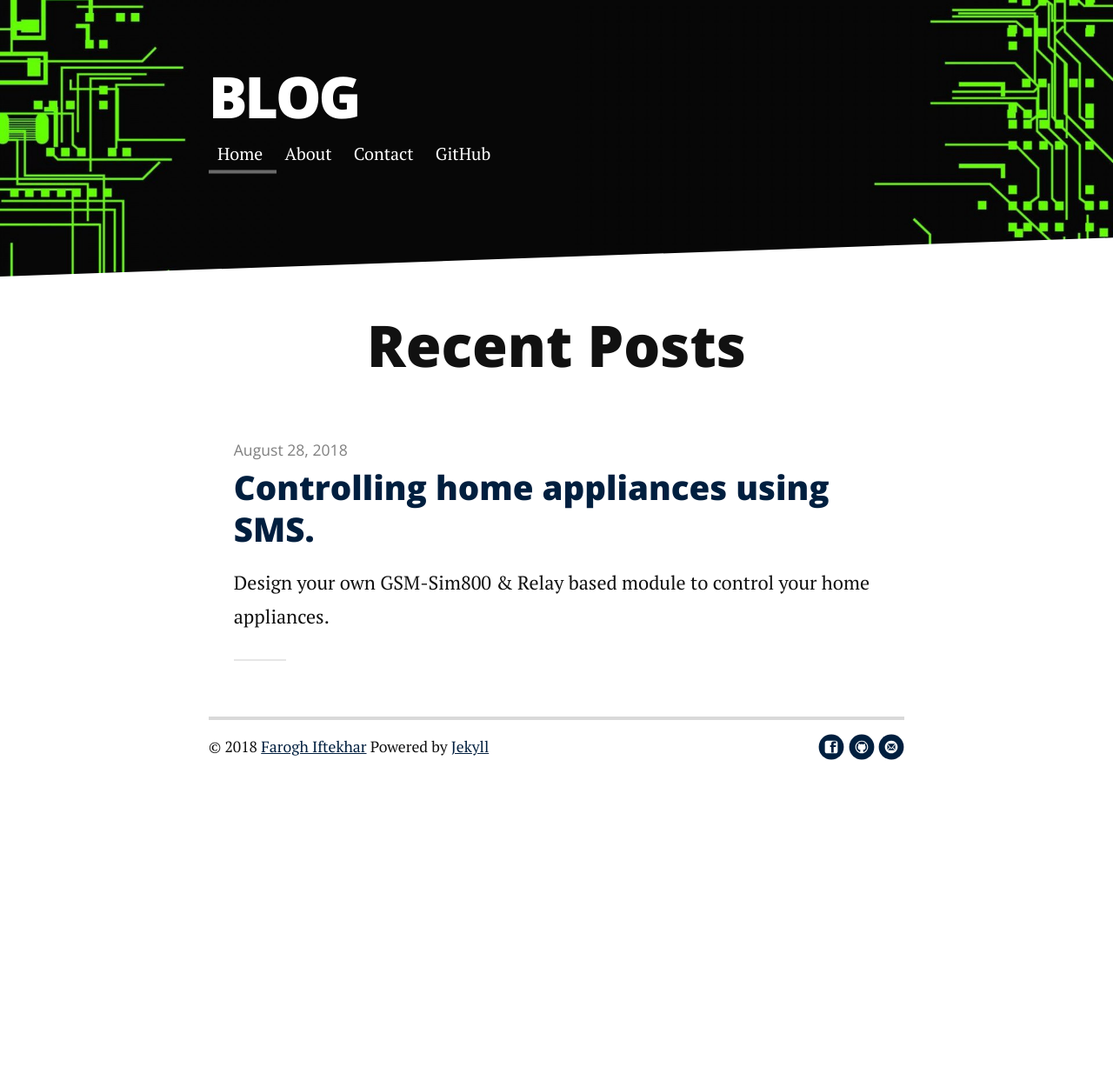
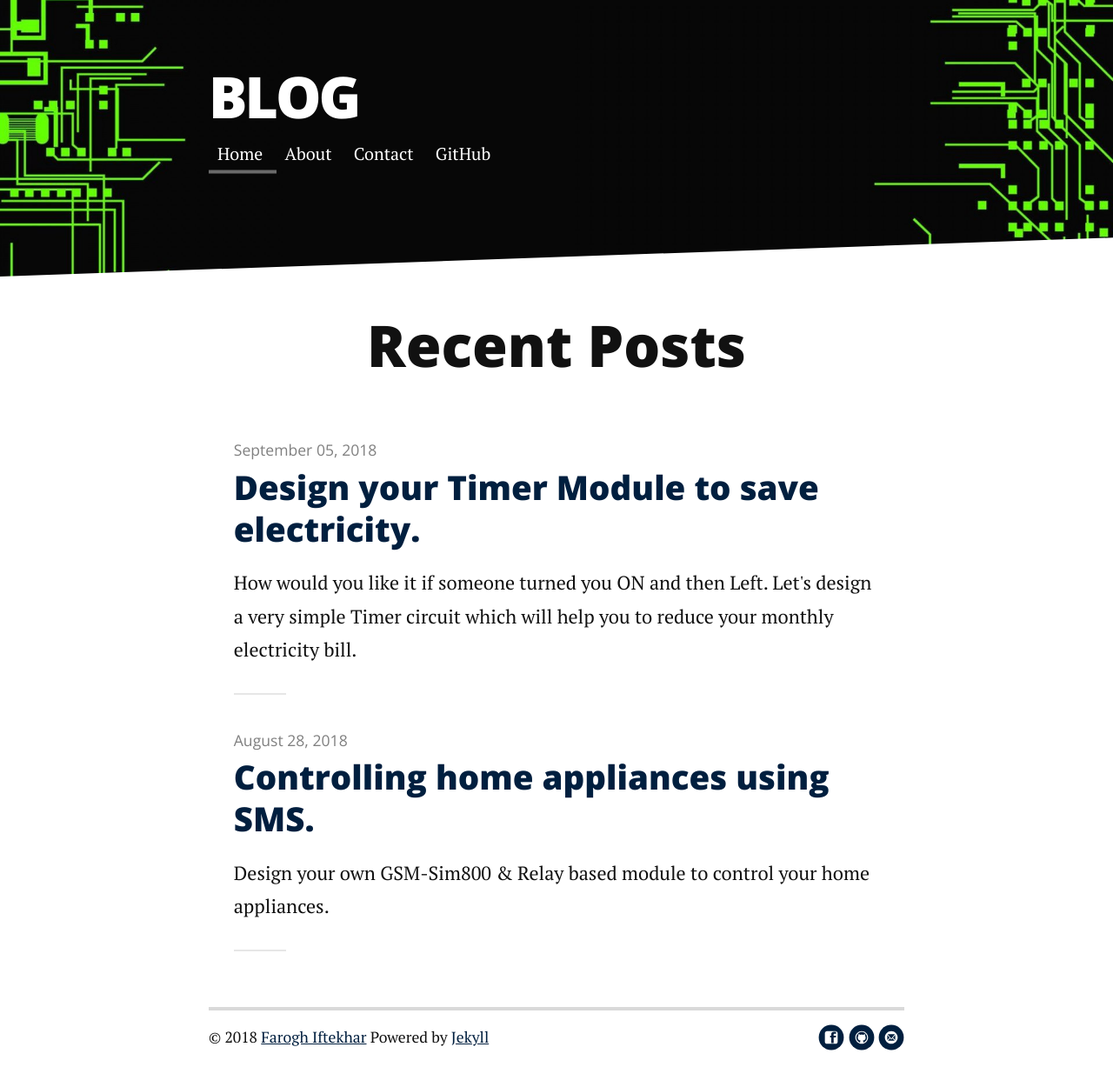
Before and after one commit to Farogh007/Blog, a Jekyll site: the page built from index.html, in a window 1280 px wide. Shown: the whole page at 87% size. Built offline with Jekyll 4.4.1, drawn with Linux system fonts in a browser that asks for light colours; nearby versions of some CDN libraries; the list of posts is cut into pages by our own code; before the commit the page ends 916 px from its top, so only the background shows below that; some of the changed lines change nothing that is shown.

Commit message:
blog2_Timer

```diff
--- a/_config.yml
+++ b/_config.yml
@@ -1,10 +1,10 @@
 title: Blog
 description: Blog for Electronics | Embeeded | Firmware | Software
 
-url: https://farogh007.github.io
-baseurl: "/Blog"
-#url: http://localhost:4000/
-#baseurl: ""
+#url: https://farogh007.github.io
+#baseurl: "/Blog"
+url: http://localhost:4000/
+baseurl: ""
 paginate_path: "blog/page:num/"
 permalink: blog/:title/
 
--- /dev/null
+++ b/_posts/2018-09-05-Timer_Module.markdown
@@ -0,0 +1,72 @@
+---
+layout: post
+title:  "Design your Timer Module to save electricity."
+date:   2018-09-05
+description: How would you like it if someone turned you ON and then Left. Let's design a very simple Timer circuit which will help you to reduce your monthly electricity bill.
+---
+
+<p class="intro"><span class="dropcap">I</span>ndia is the world's third largest producer and third largest consumer of electricity with 91% of Electricity coverage. Average electrcity consumed between 2017-18 is 1,149 kWh. India has surplus power generation capacity but lacks adequate infrastructure for supplying electricity to all needy people. Of the 1.4 billion people in the world who have no access to electricity, India accounts for over 160 million, some 32 million homes who have not access to electricity.
+</p>
+
+India's electricity sector is dominated by fossil fuels, and in particular coal, which in 2017-18 produced about three fourths of all electricity. However, the government is pushing for an increased investment in renewable energy. The National Electricity Plan of 2018 prepared by the Government of India states that the country does not need additional non-renewable power plants in the utility sector until 2027, with the commissioning of 50,025 MW coal-based power plants under construction and achieving 275,000 MW total installed renewable power capacity. Read [more..][WIKi]
+
+#### Now: Why should we save Energy?
+These are some biggest reason we should really think and make every effort to save energy.
+* Yes, saving energy will save your money.
+* In a bigger picture less electricity used means less fossils fuel burned and less carbon footprint.
+* Every single unit you save counts, remember 32 million homes in India still don't have access to electricity.
+
+One should adapt their behaviour to energy-saving lifestyles, switch off the equipments if it is not in use, use energy saving electrical appliances.
+
+#### Timer Module
+
+<img src="{{ '/assets/img/Timer_Module.png' | prepend: site.baseurl }}" alt="">
+
+A timer device is a great way to save both money and energy around your home. During the winter time usually we switch ON the water geyser and left it running the whole day. Place this device with your water geyser and set timer for 30 min, it will automatically switch off the geyser. Simmilarly you can place it at diffrent places of your home such as exhaust fan, washroom lights, Room heater etc.
+
+#### How it works?
+
+This is a very simple circuit, it has a microcontroller [Atmega328][328], an AC to DC converter [HLK-5M05][HLK],  a [DIP][DIP] switch to select time, a push switch to turn on the device and an AC driving circuit having TRIAC & SCR Output Optocoupler [MOC3041M][MOC] and a [TRIAC-BT139-600E][BT139]. We have 4-bit DIP switch which we can programe to set the timing. Now we have selected the first switch of DIP which will turn off the device after 15Min. Connect the Device eg: a geyser at the output port of the device and connect AC Line at the input port of the device. Push the switch it will turn ON the device and after 15Min it will be automatically turned OFF.
+
+<img src="{{ '/assets/img/AC_Timer.png' | prepend: site.baseurl }}" alt="">
+The main component for AC switching circuit is MOC3041M Optocoupler which has a Zero crossover circuit and ensures smooth switch and a TRIAC-BT139 of 16A. A TRIAC is actually two SCRs back to back. An SCR works like a diode accept it has a trigger pin. When an SCR is forward biased it conducts just like a diode. When an SCR is revers biased it won't conduct util the trigger pin is activated. When the trigger pin is activated the SCR will conduct until the current and voltage across it go down to zero.  When push button is triggered the Microcontroller will check the DIP switch Setting for the desired delay and it will trigger the Led of MOC3041M through 470E resister. This will Trigger the gate of TRIAC and the device connected on th load will be ON. TRIAC is not really good for inductive load so, I have used Snubber circuit R5 and C4 so that we can operate it on inductive loads. The value of the R5 and C4 will depend on the inductive loads.
+
+For more details, please refer the [schematics][Sch_Timer]. Download [Eagle][Eagle_Timer] Files!
+
+### Code!
+
+{% highlight cpp %}
+    void setup() {
+
+    // Start Monitor Serial for debugging purposes
+    _MonitorSerial.begin(_MonitorBaudRate);
+
+    // put your setup code here, to run once:
+    _MonitorSerial.println("Configuring the pins ...");
+    pinMode(_outSignal, OUTPUT);
+    pinMode(_inSignal, INPUT);
+    pinMode(D5 , INPUT);
+    pinMode(D6 , INPUT);
+    pinMode(D7 , INPUT);
+    pinMode(D8 , INPUT);
+    _MonitorSerial.println("Configuring _outSignal D9 to default of LOW ...");
+    digitalWrite(_outSignal, LOW);
+    _MonitorSerial.println("Configured!");
+    }
+{% endhighlight %}
+
+[Download][code_Timer] the code.
+
+
+
+
+
+[WIKi]: https://en.wikipedia.org/wiki/Electricity_sector_in_India
+[MOC]: http://www.onsemi.com/pub/Collateral/MOC3043M-D.pdf
+[BT139]: https://www.mouser.in/datasheet/2/848/bta316-600bt-1220964.pdf
+[328]: http://ww1.microchip.com/downloads/en/DeviceDoc/Atmel-7810-Automotive-Microcontrollers-ATmega328P_Datasheet.pdf
+[HLK]: http://www.hlktech.net/product_detail.php?ProId=60
+[DIP]: https://www.robomart.com/dip-switch-4-bit
+[Sch_Timer]: https://github.com/Farogh007/Projects/blob/master/EMBEDDED_PROJECTS/TIMER_MODULE/EAGLE_FILE/Schematics.pdf
+[Eagle_Timer]: https://github.com/Farogh007/Projects/tree/master/EMBEDDED_PROJECTS/TIMER_MODULE/EAGLE_FILE
+[code_Timer]: https://github.com/Farogh007/Projects/blob/master/EMBEDDED_PROJECTS/TIMER_MODULE/TIMER_CODE/TIMER_CODE.ino
```
Also changed, not shown: assets/img/AC_Timer.PNG (added), assets/img/Timer_Module.png (added).
